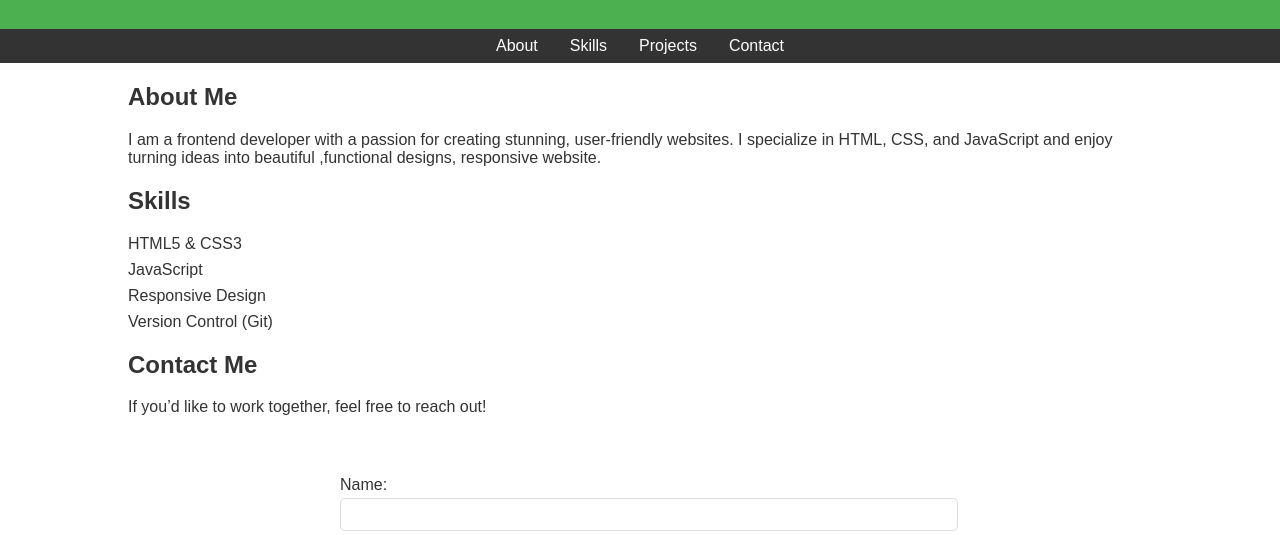
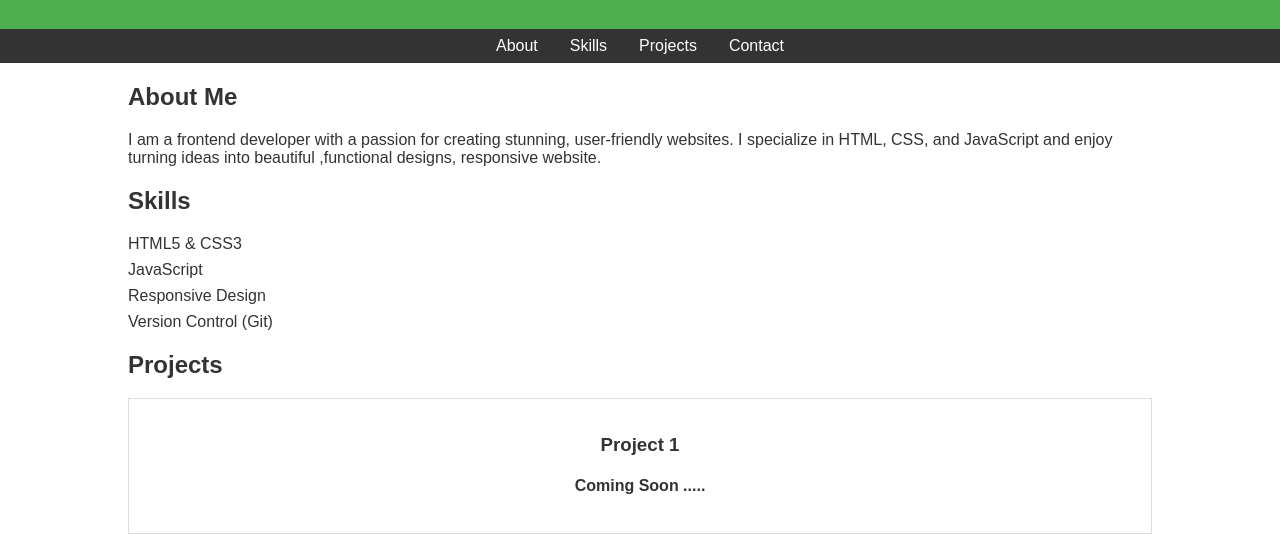
Before and after one commit to AmineRouiyasse/Protfolio-Website-1, a plain HTML site: page index.html in a window 1280 px wide. Shown: the part 269-804 px from the top of the page. Drawn offline with Linux system fonts and the light colour scheme.

Commit message:
Update index.html

```diff
--- a/index.html
+++ b/index.html
@@ -99,6 +99,16 @@
       </div>
     </section>
 
+    <section id="projects" class="projects">
+      <div class="container">
+        <h2>Projects</h2>
+        <div class="project-card">
+          <h3>Project 1</h3>
+          <h4>Coming Soon .....</h4>
+        </div>
+      </div>
+    </section>
+
     <section id="contact" class="contact">
       <div class="container">
         <h2>Contact Me</h2>
```
